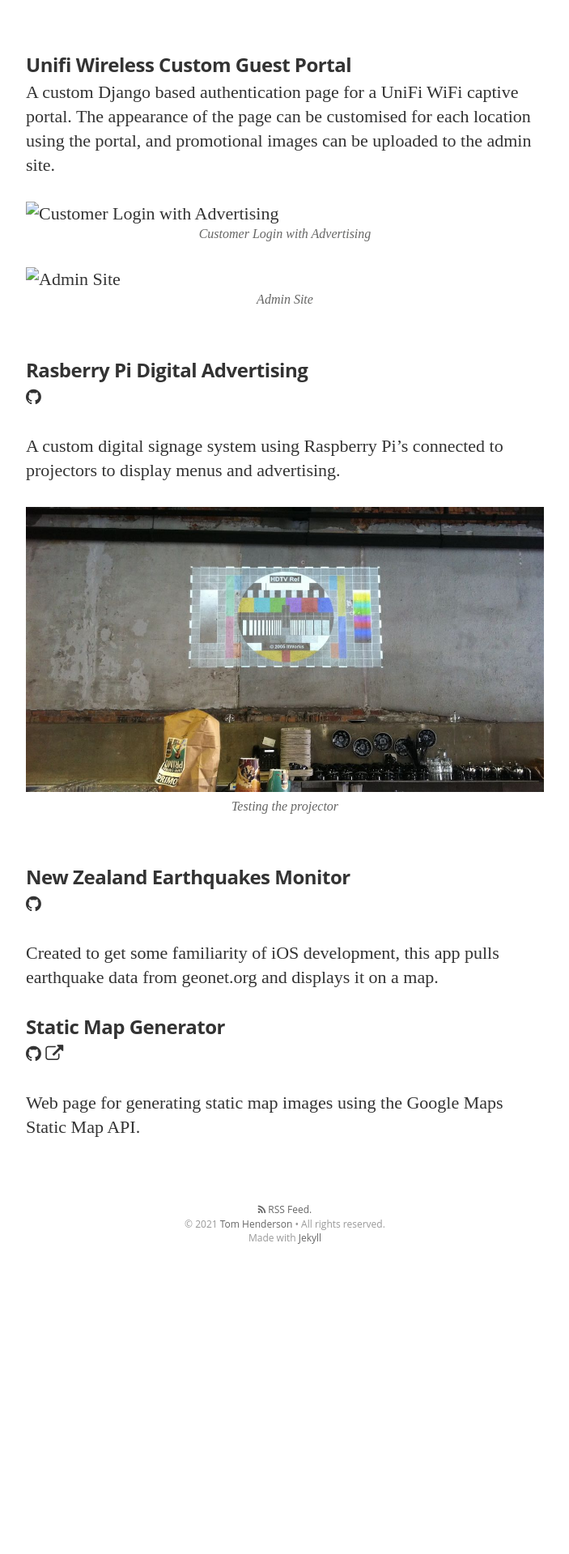
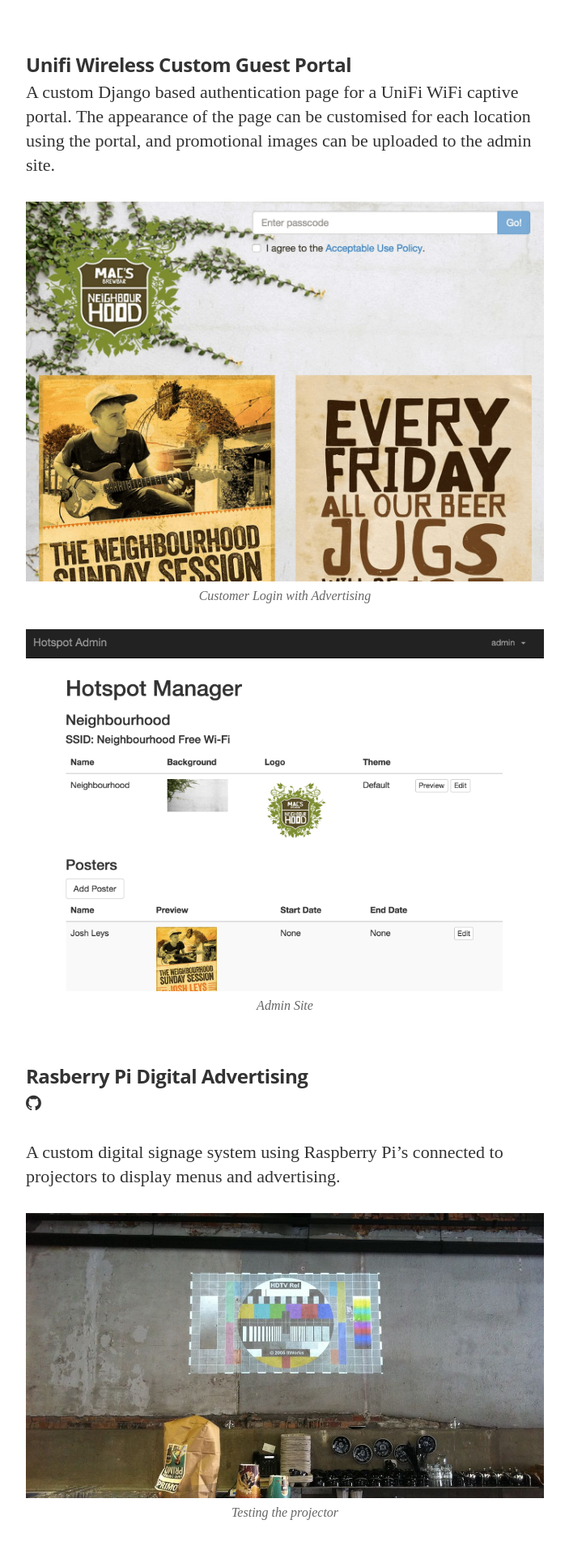
Before and after one commit to tom-henderson/tom-henderson.github.io, a Jekyll site: the page built from projects.md, in a window 1280 px wide. Shown: the part 3270-5189 px from the top of the page at 81% size, without its empty margins (288-991 px from the left). Built offline with Jekyll 4.4.1, drawn with Linux system fonts in a browser that asks for light colours; some web fonts are replaced; before the commit the page ends 4856 px from its top, so only the background shows below that.

Commit message:
Fix broken images

```diff
--- a/projects.md
+++ b/projects.md
@@ -27,8 +27,8 @@
 
 A custom Django based authentication page for a UniFi WiFi captive portal. The appearance of the page can be customised for each location using the portal, and promotional images can be uploaded to the admin site.
 
-![Customer Login with Advertising](/assets/images/posts/2015-05-12-unifi-python/unifi-custom-portal.png)
-![Admin Site](/assets/images/posts/2015-05-12-unifi-python/unifi-custom-portal-config.png)
+![Customer Login with Advertising](/assets/images/posts/unifi-custom-portal.png)
+![Admin Site](/assets/images/posts/unifi-custom-portal-config.png)
 
 ### Rasberry Pi Digital Advertising
 <a class="icon-github" href="https://github.com/tom-henderson/pi-projector"><i class="fa fa-github"></i></a>
```
